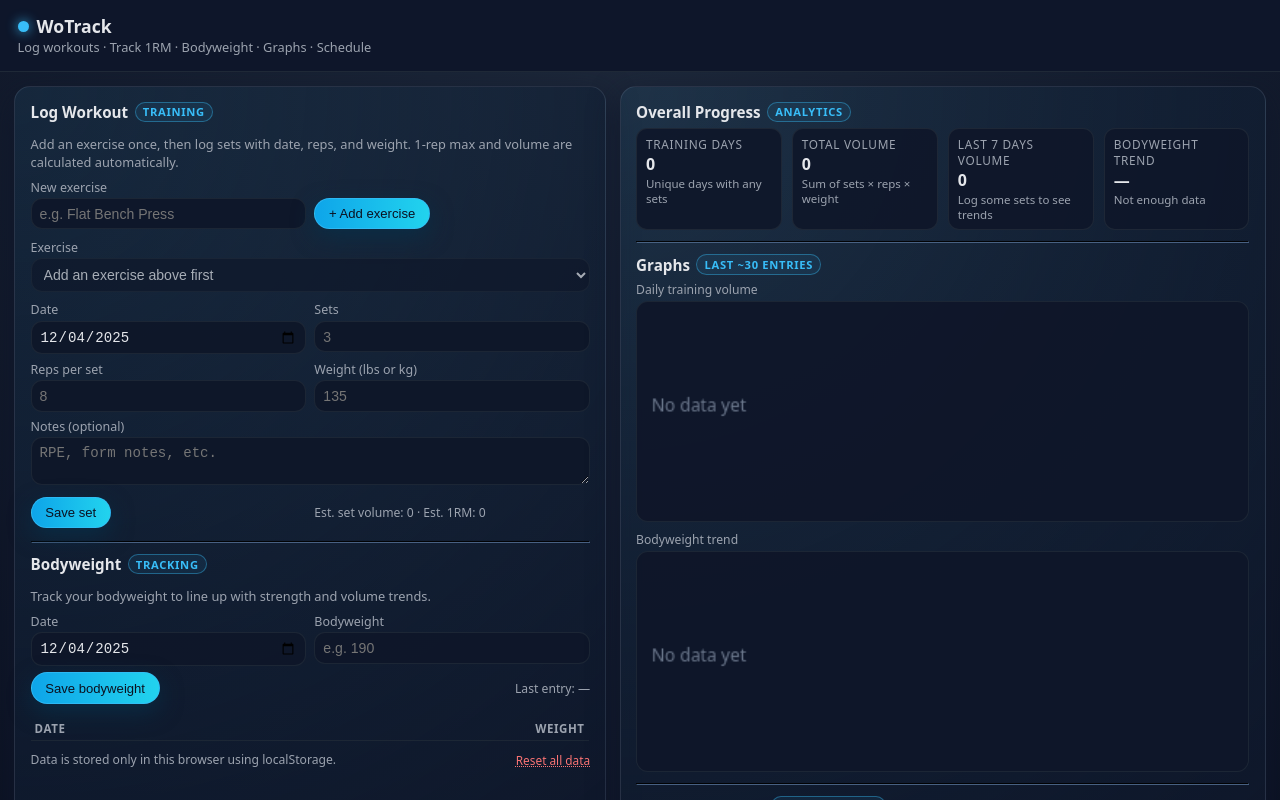
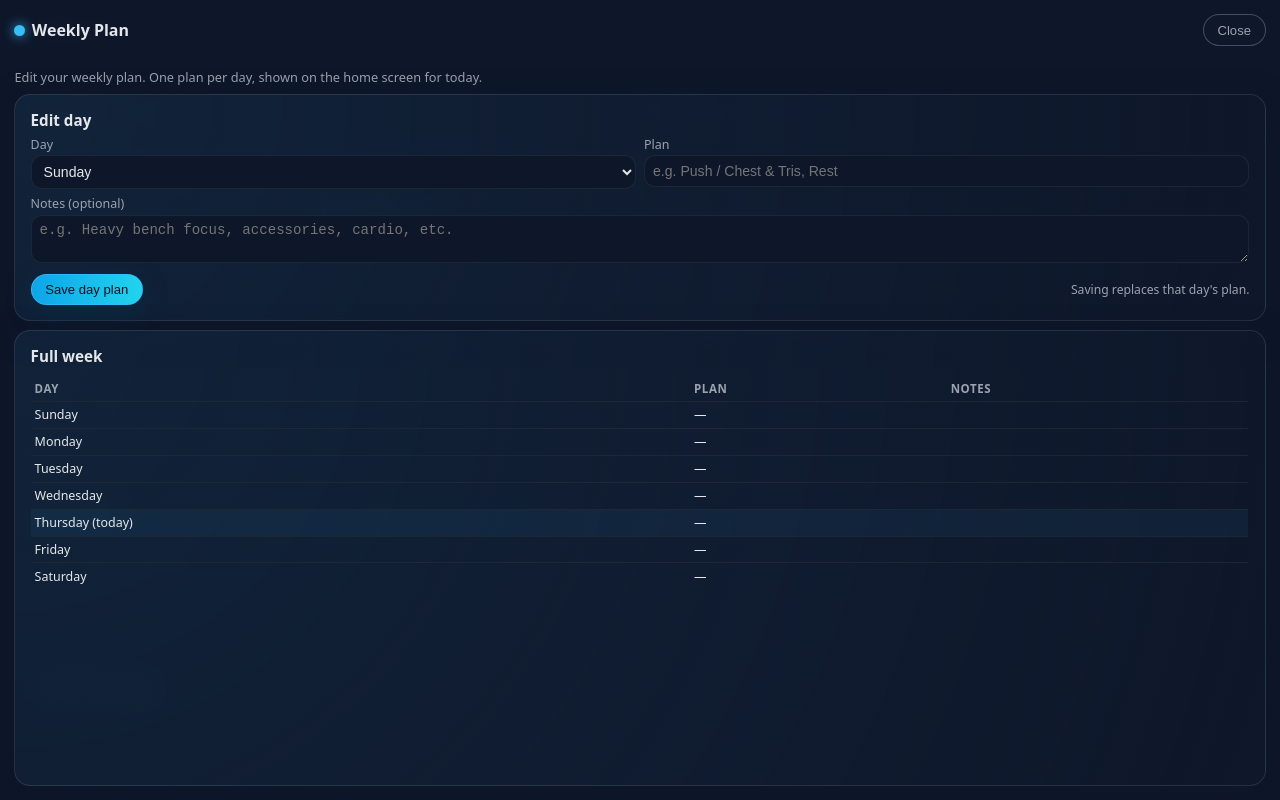
Before and after one commit to Ziptied609/WoTrak, a plain HTML site: page index.html in a window 1280 px wide. Shown: the top 800 px of the page. Drawn offline with Linux system fonts and the light colour scheme.

Commit message:
Update index.html

```diff
--- a/index.html
+++ b/index.html
@@ -276,6 +276,20 @@
       background: rgba(56,189,248,0.06);
     }
 
+    .hidden { display: none; }
+
+    .overlay {
+      position: fixed;
+      inset: 0;
+      background: rgba(15,23,42,0.98);
+      backdrop-filter: blur(12px);
+      padding: 0.9rem;
+      z-index: 40;
+      display: flex;
+      flex-direction: column;
+      overflow: auto;
+    }
+
     @media (max-width: 600px) {
       header h1 { font-size: 1rem; }
       .subtitle { display: none; }
@@ -471,11 +485,38 @@
     </div>
   </section>
 
-  <!-- NEW: Weekly Schedule -->
+  <!-- HOME: today's schedule only -->
   <section class="card">
-    <h2>Weekly Schedule <span class="badge">Plan</span></h2>
-    <p class="helper">Set a simple weekly plan so you know what each day is for (push, pull, legs, cardio, rest).</p>
+    <h2>Schedule <span class="badge">Plan</span></h2>
+    <p class="helper">Quick view of today's plan. Tap below to edit the full week.</p>
 
+    <div class="stat" style="margin-top:0.3rem;">
+      <div class="stat-label" id="scheduleTodayLabel">Today</div>
+      <div class="stat-value" id="scheduleTodayTitle">Rest</div>
+      <div class="stat-sub" id="scheduleTodayNotes">No notes for today.</div>
+    </div>
+
+    <div style="margin-top:0.6rem; display:flex; justify-content:space-between; align-items:center; gap:0.4rem;">
+      <button id="openScheduleBtn" type="button" class="secondary">View weekly plan</button>
+      <span class="muted">One plan per day · Local only</span>
+    </div>
+  </section>
+</main>
+
+<!-- FULL-SCREEN WEEKLY PLAN -->
+<div id="scheduleOverlay" class="overlay hidden">
+  <div style="display:flex; justify-content:space-between; align-items:center; margin-bottom:0.6rem;">
+    <h2 style="margin:0; font-size:1rem; display:flex; align-items:center; gap:0.4rem;">
+      <span class="logo-dot"></span>
+      Weekly Plan
+    </h2>
+    <button id="closeScheduleBtn" type="button" class="secondary">Close</button>
+  </div>
+
+  <p class="helper" style="margin-bottom:0.5rem;">Edit your weekly plan. One plan per day, shown on the home screen for today.</p>
+
+  <section class="card" style="margin-bottom:0.6rem;">
+    <h2 style="margin-bottom:0.4rem;">Edit day</h2>
     <div class="row" style="margin-bottom:0.4rem;">
       <div>
         <label for="scheduleDay">Day</label>
@@ -500,12 +541,15 @@
       <textarea id="scheduleNotes" placeholder="e.g. Heavy bench focus, accessories, cardio, etc."></textarea>
     </div>
 
-    <div style="display:flex; justify-content:space-between; align-items:center; gap:0.4rem; margin-bottom:0.6rem;">
+    <div style="display:flex; justify-content:space-between; align-items:center; gap:0.4rem;">
       <button id="addScheduleBtn" type="button">Save day plan</button>
-      <span class="muted">One plan per day. Editing will replace that day's plan.</span>
+      <span class="muted">Saving replaces that day's plan.</span>
     </div>
+  </section>
 
-    <div class="scroll" style="max-height:180px;">
+  <section class="card" style="flex:1; min-height:0;">
+    <h2 style="margin-bottom:0.4rem;">Full week</h2>
+    <div class="scroll" style="max-height:none; height:100%;">
       <table>
         <thead>
           <tr>
@@ -518,7 +562,7 @@
       </table>
     </div>
   </section>
-</main>
+</div>
 
 <script>
   const STORAGE_KEY = 'workoutTracker_full_v3';
@@ -616,6 +660,13 @@
   const scheduleNotesInput = document.getElementById('scheduleNotes');
   const addScheduleBtn = document.getElementById('addScheduleBtn');
   const scheduleBody = document.getElementById('scheduleBody');
+
+  const scheduleTodayLabel = document.getElementById('scheduleTodayLabel');
+  const scheduleTodayTitle = document.getElementById('scheduleTodayTitle');
+  const scheduleTodayNotes = document.getElementById('scheduleTodayNotes');
+  const openScheduleBtn = document.getElementById('openScheduleBtn');
+  const closeScheduleBtn = document.getElementById('closeScheduleBtn');
+  const scheduleOverlay = document.getElementById('scheduleOverlay');
 
   const dayNames = ['Sunday','Monday','Tuesday','Wednesday','Thursday','Friday','Saturday'];
 
@@ -922,8 +973,12 @@
     scheduleBody.innerHTML = '';
     const todayIdx = getTodayDayIndex();
 
+    let todayEntry = null;
+
     for (let i = 0; i < 7; i++) {
       const entry = state.schedule.find(e => e.day === i);
+      if (i === todayIdx) todayEntry = entry || null;
+
       const tr = document.createElement('tr');
       if (i === todayIdx) tr.classList.add('today-row');
       tr.innerHTML = `
@@ -934,10 +989,15 @@
       scheduleBody.appendChild(tr);
     }
 
-    // Default the select to today if nothing chosen
-    if (!scheduleDaySelect.value) {
-      scheduleDaySelect.value = String(todayIdx);
-    }
+    // Update home card for today
+    const label = dayNames[todayIdx] + ' (today)';
+    const title = todayEntry ? todayEntry.title : 'Rest';
+    const notes = todayEntry && todayEntry.notes
+      ? todayEntry.notes
+      : 'No notes for today.';
+    scheduleTodayLabel.textContent = label;
+    scheduleTodayTitle.textContent = title;
+    scheduleTodayNotes.textContent = notes;
   }
 
   // Event handlers
@@ -1053,6 +1113,16 @@
     renderSchedule();
   });
 
+  openScheduleBtn.addEventListener('click', () => {
+    // when opening, default selector to today
+    scheduleDaySelect.value = String(getTodayDayIndex());
+    scheduleOverlay.classList.remove('hidden');
+  });
+
+  closeScheduleBtn.addEventListener('click', () => {
+    scheduleOverlay.classList.add('hidden');
+  });
+
   function init() {
     console.log('WoTrack loaded');
     loadState();
```
